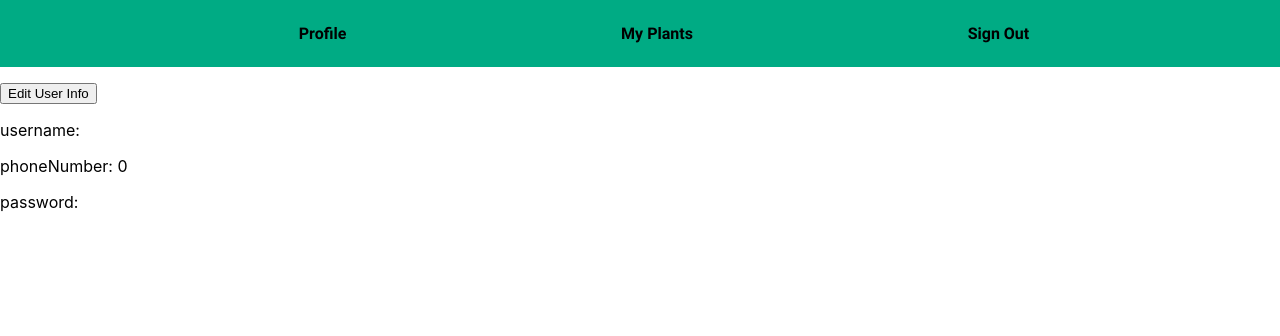
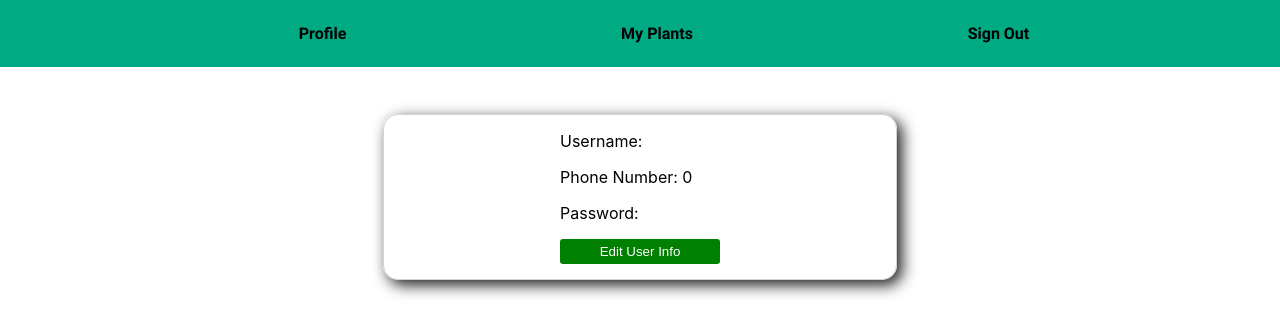
Before and after one commit to AnhtuanTran-11/WaterMyPlants, a React (Create React App) app: page /profile in a window 1280 px wide. Shown: the top 336 px of the page. Built offline with nearby package versions, Linux system fonts and the light colour scheme; sample sign-in values are in the browser's storage; a web font is replaced by a local one.

Commit message:
completed profile page styling

```diff
--- a/src/App.js
+++ b/src/App.js
@@ -4,7 +4,7 @@ import NavBar from "./components/navBar/NavBar";
 import { Switch, Route } from "react-router-dom";
 import Login from "./components/Login/UserLogin";
 import SignUp from "./components/Login/Signup";
-import UserProfile from "./components/UserProfile";
+import UserProfile from "./components/Profile/UserProfile";
 import PrivateRoute from "./utils/PrivateRoute";
 
 function App() {
--- a/src/components/UserProfile.jsx
+++ b/src/components/Profile/UserProfile.jsx
@@ -1,8 +1,9 @@
 import React, { useState } from "react";
 import { useSelector, useDispatch } from "react-redux";
 import { useFormik } from "formik";
-import { editUserData } from "../store/actions/editUserActions";
-import SignupSchema from "./validation/formSchema";
+import { editUserData } from "../../store/actions/editUserActions";
+import SignupSchema from "../validation/formSchema";
+import ProfileStyles from "./profileStyling"
 
 const UserProfile = () => {
   const loginInfo = useSelector((state) => state.loginReducer);
@@ -26,7 +27,9 @@ const UserProfile = () => {
 
   return (
     <div>
-      <button onClick={() => setIsEditing(!isEditing)}> Edit User Info</button>
+      <ProfileStyles>
+        <div className="cardContainer">
+
 
       {isEditing ? (
         <form onSubmit={formik.handleSubmit}>
@@ -67,11 +70,14 @@ const UserProfile = () => {
         </form>
       ) : (
         <div>
-          <p> username: {loginInfo.userData.username} </p>
-          <p> phoneNumber: {loginInfo.userData.phoneNumber} </p>
-          <p> password: {loginInfo.userData.password} </p>
+          <p> Username: {loginInfo.userData.username} </p>
+          <p> Phone Number: {loginInfo.userData.phoneNumber} </p>
+          <p> Password: {loginInfo.userData.password} </p>
+          <button onClick={() => setIsEditing(!isEditing)}> Edit User Info</button>
         </div>
       )}
+      </div>
+      </ProfileStyles>
     </div>
   );
 };
--- /dev/null
+++ b/src/components/Profile/profileStyling.js
@@ -0,0 +1,30 @@
+import styled from "styled-components";
+
+const ProfileStyles = styled.div`
+    display: flex;
+    justify-content: center;
+    align-items: center;
+
+  .cardContainer {
+    border: 1px solid lightgrey;
+    border-radius: 15px;
+    display: flex;
+    flex-direction: column;
+    justify-content: center;
+    align-items: center;
+    width: 40%;
+    margin: 2rem 2rem;
+    box-shadow: 5px 5px 15px rgba(0,0,0,0.9);
+  }
+  button{
+    width: 10rem;
+    background: green;
+    border-radius: 3px;
+    border: none;
+    color: white;
+    margin-bottom: 15px;
+    height: 25px;
+  }
+`;
+
+export default ProfileStyles;
```
